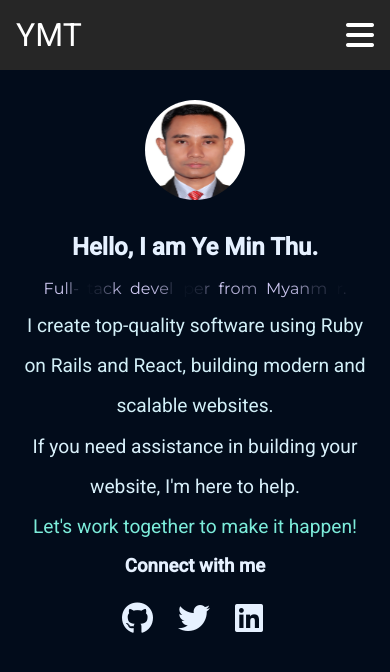
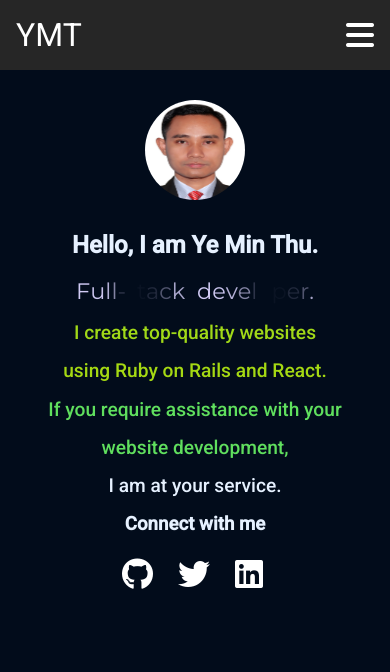
Before and after one commit to mryeminthu/react-portfolio, a React (Create React App) app: page / in a window 390 px wide. Shown: the top 672 px of the page. Built offline with nearby package versions, Linux system fonts and the light colour scheme.

Commit message:
Change nabar style on mobile view

```diff
--- a/src/components/Home/Home.jsx
+++ b/src/components/Home/Home.jsx
@@ -2,11 +2,12 @@
 import "./home.css";
 import myimage from "./ymt.jpg";
 const Home = () => {
-  const text = "Full-stack developer from Myanmar.";
+  const text = "Full-stack developer.";
   const aboutMe = [
-    "I create top-quality software using Ruby on Rails and React, building modern and scalable websites.",
-    "If you need assistance in building your website, I'm here to help.",
-    "Let's work together to make it happen!",
+    "I create top-quality websites",
+    "using Ruby on Rails and React.",
+    "If you require assistance with your website development,",
+    "I am at your service.",
   ];
 
   return (
@@ -41,8 +42,8 @@
           </p>
         ))}
       </header>
-      <section className="bounce-animation">
-        <h3>Connect with me</h3>
+      <section>
+        <h3 className="bounce-animation">Connect with me</h3>
         <div className="social-icons">
           <a
             href="https://github.com/mryeminthu"
--- a/src/components/Home/home.css
+++ b/src/components/Home/home.css
@@ -4,7 +4,7 @@
   display: flex;
   flex-direction: column;
   height: 100vh;
-  line-height: 2.1;
+  line-height: 2;
   padding: 15px;
 }
 
@@ -24,7 +24,7 @@
   white-space: nowrap;
   font-family: 'Montserrat', sans-serif;
   color: rgb(210, 204, 246);
-  font-size: 1.2rem;
+  font-size: 1.4rem;
 }
 
 header p.appear-animation span {
@@ -42,7 +42,24 @@
   }
 }
 
-section.bounce-animation {
+.about-me {
+  font-size: 1.2rem;
+  font-weight: 500;
+}
+
+@keyframes colorChange {
+  0% {
+    color: #10e7b5;
+  }
+  50% {
+    color: #afd809;
+  }
+  100% {
+    color: #10e7b5;
+  }
+}
+
+section .bounce-animation {
   animation: bounceAnimation 3s infinite;
 }
 
@@ -51,28 +68,13 @@
     transform: translateY(0);
   }
   40% {
-    transform: translateY(-10px);
+    transform: translateY(-5px);
   }
   60% {
     transform: translateY(-5px);
   }
 }
 
-.about-me {
-  font-size: 1.2rem;
-}
-
-@keyframes colorChange {
-  0% {
-    color: #10e7b5;
-  }
-  50% {
-    color: #e6f1ff;
-  }
-  100% {
-    color: #10e7b5;
-  }
-}
 .social-icons {
   margin-top: 15px;
 }
@@ -81,16 +83,10 @@
   color: #333;
   text-decoration: none;
   margin: 0 10px;
-  color: #e6f1ff;
+  color: #ffffff;
 }
 
 .social-icons i {
   margin-right: 5px;
   font-size: 2rem;
 }
-
-@media (max-width: 768px) {
-  header p.appear-animation {
-    font-size: 1rem;
-  }
-}
--- a/src/components/Navbar/navbar.css
+++ b/src/components/Navbar/navbar.css
@@ -15,8 +15,8 @@
   }
 
   #hamburger-icon {
-    color: #fff;
-    font-size: 32px;
+    color: #ffffff;
+    font-size: 2rem;
     display: none;
     cursor: pointer;
   }
@@ -44,8 +44,9 @@
     #navLinks {
       display: flex;
       flex-direction: column;
+      justify-content: flex-start;
       align-items: center;
-      background-color: rgba(0, 0, 0, 0.9);
+      background-color: #020c1b;
       width: 100vw;
       min-height: 100vh;
       position: fixed;
@@ -57,7 +58,8 @@
     .menu-links {
       width: 100%;
       text-align: center;
-      margin-bottom: 2rem;
+      padding: 1.2rem 0;
+      border-radius: 5px;
     }
 
     .menu-links:hover {
```
